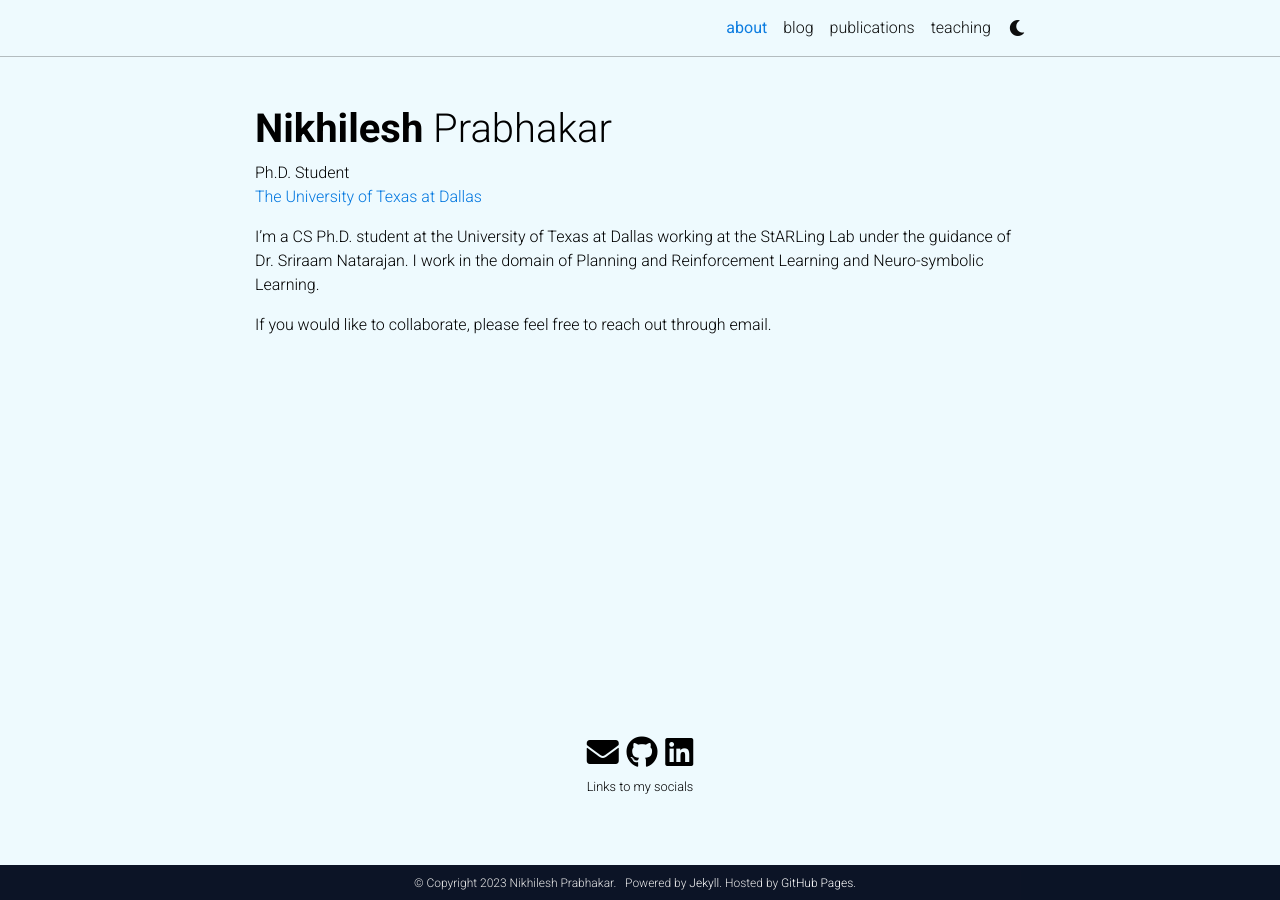
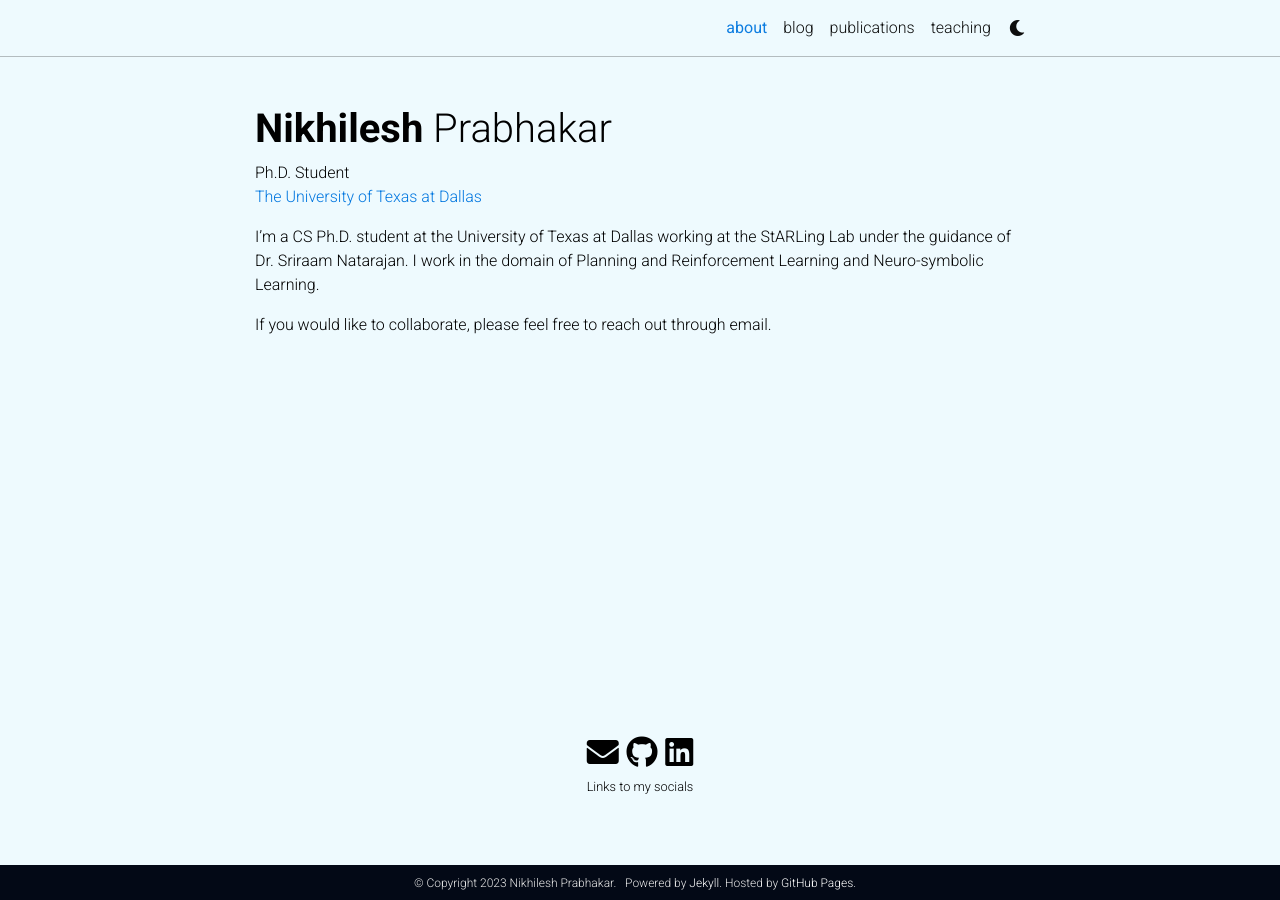
Before and after one commit to nikhileshp/nikhileshp.github.io, a Jekyll site: the page built from _pages/about.md, in a window 1280 px wide. Built offline with Jekyll 4.4.1, drawn with Linux system fonts in a browser that asks for light colours; comment, search, counter and statistics services are not loaded; a style sheet for code colours, icons or effects is not loaded.

Commit message:
Version 2 - Color changes

```diff
--- a/_sass/_variables.scss
+++ b/_sass/_variables.scss
@@ -10,7 +10,7 @@ $red-color-dark:      #B71C1C !default;
 $orange-color:        #ffad41 !default;
 $light-orange-color:  lighten($orange-color,20%);
 $blue-color:          #0076df !default;
-$blue-color-dark:     #040c1ff6 !default;
+$blue-color-dark:     #030916 !default;
 $cyan-color:          #53cdf5e3 !default;
 $light-cyan-color:    lighten($cyan-color, 32%);
 $green-color:         #00ab37 !default;
```
